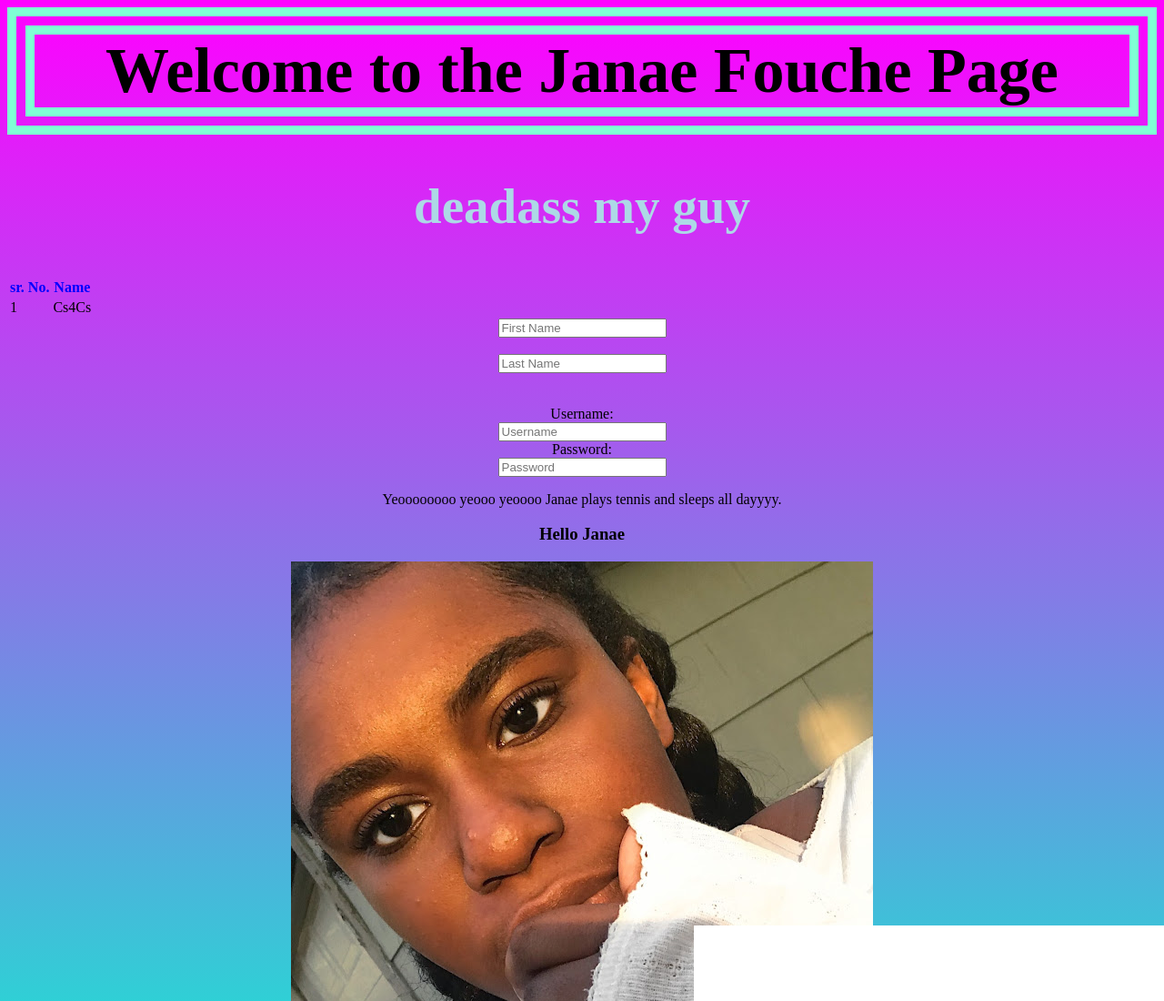
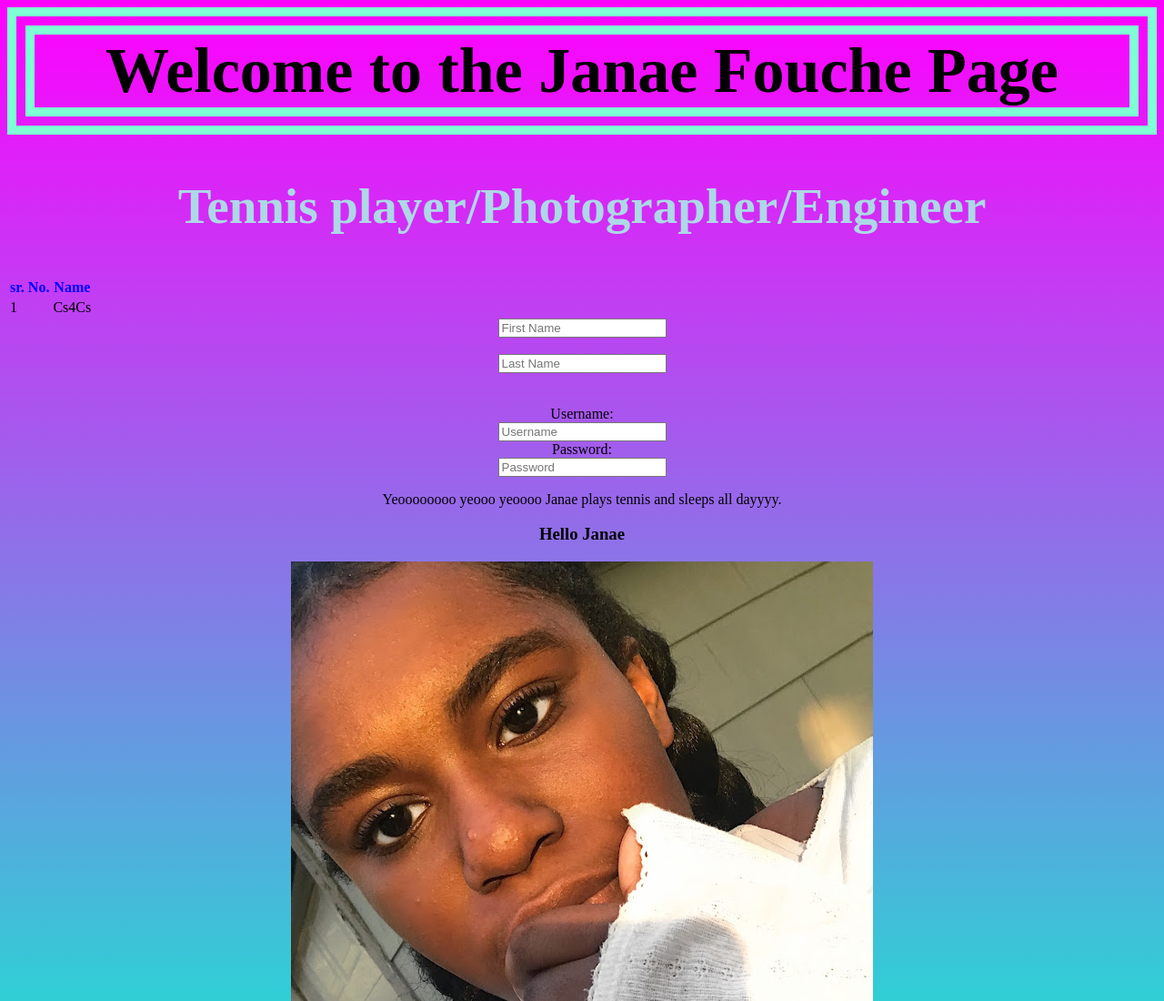
Before and after one commit to JanaeFouche/janaefouche.github.io, a plain HTML site: page index.html in a window 1280 px wide. Shown: the top 1100 px of the page at 91% size. Drawn offline with Linux system fonts and the light colour scheme.

Commit message:
Update index.html

```diff
--- a/index.html
+++ b/index.html
@@ -6,7 +6,7 @@
 	</head>
 	<body>
 		<h1>Welcome to the Janae Fouche Page</h1>
-		<h2>deadass my guy</h2>
+		<h2>Tennis player/Photographer/Engineer</h2>
 
 		<table>
 			<tr>
```
